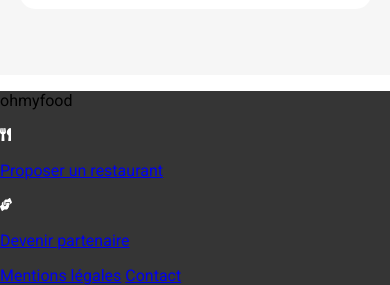
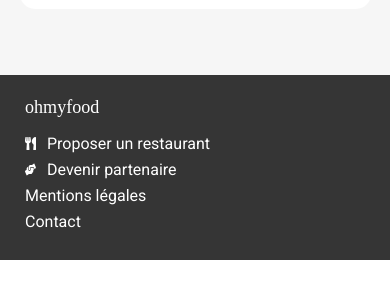
Before and after one commit to Brice601/OhMyFood, a plain HTML site: page index.html in a window 390 px wide. Shown: the part 1999-2284 px from the top of the page. After the commit the page ends 2259 px from the top, so only its background shows below. Drawn offline with Linux system fonts and the light colour scheme; a web font is replaced by a local one.

Commit message:
Création footer sur mobile

```diff
--- a/SASS/modules/footer.scss
+++ b/SASS/modules/footer.scss
@@ -3,4 +3,53 @@
 
 footer {
     background-color: #353535;
+    color: $color-white;
+
+    & > div {
+        padding-left: 25px;
+        padding-top: 22px;
+        padding-bottom: 22px;
+        margin: 0;
+        display: inline-flex;
+        flex-direction: column;
+
+        & a {
+            text-decoration: none;
+            color: $color-white;
+        }
+    }
 }
+
+.site-name {
+    font-family: $title-font;
+    font-size: $body-font-size;
+    margin: 0;
+    padding-bottom: 16px;
+
+}
+
+.site-name_item {
+    margin-bottom: 7px;
+
+    & div {
+        display: flex;
+        flex-direction: row;
+        align-items: center;
+        height: 19px;
+    }
+
+    & img {
+        height: 13px;
+        width: 11px;
+        padding-right: 11px;
+    }
+
+
+    // & p {
+    //     background-color: rosybrown;
+
+    // }
+
+
+
+}
--- a/index.html
+++ b/index.html
@@ -125,17 +125,22 @@
             <!-- Footer -->
     <footer>
         <div>
-            <p>ohmyfood</p>
-            <a href="#">
-                <img src="./Assets/images/couverts.svg" alt="">
-                <p>Proposer un restaurant</p>
+            <p class="site-name">ohmyfood</p>
+            <a href="#" class="site-name_item">
+                <div>
+                    <img src="./Assets/images/couverts.svg" alt="">
+                    <p>Proposer un restaurant</p>
+                </div>
+
             </a>
-            <a href="#">
-                <img src="./Assets/images/mains-poignee.svg" alt="">
-                <p>Devenir partenaire</p>
+            <a href="#" class="site-name_item">
+                <div>
+                   <img src="./Assets/images/mains-poignee.svg" alt="">
+                    <p>Devenir partenaire</p>
+                </div>
             </a>
-            <a href="#">Mentions légales</a>
-            <a href="#">Contact</a>
+            <a href="#" class="site-name_item">Mentions légales</a>
+            <a href="#" class="site-name_item">Contact</a>
         </div>
     </footer>
 
```
Also changed, not shown: SASS/Restaurants/Menu_le-delice-des-sens.html (+22 -0 lines), SASS/Restaurants/Menu.css, SASS/modules/footer.css, SASS/modules/header-accueil.css, 3 other files.
